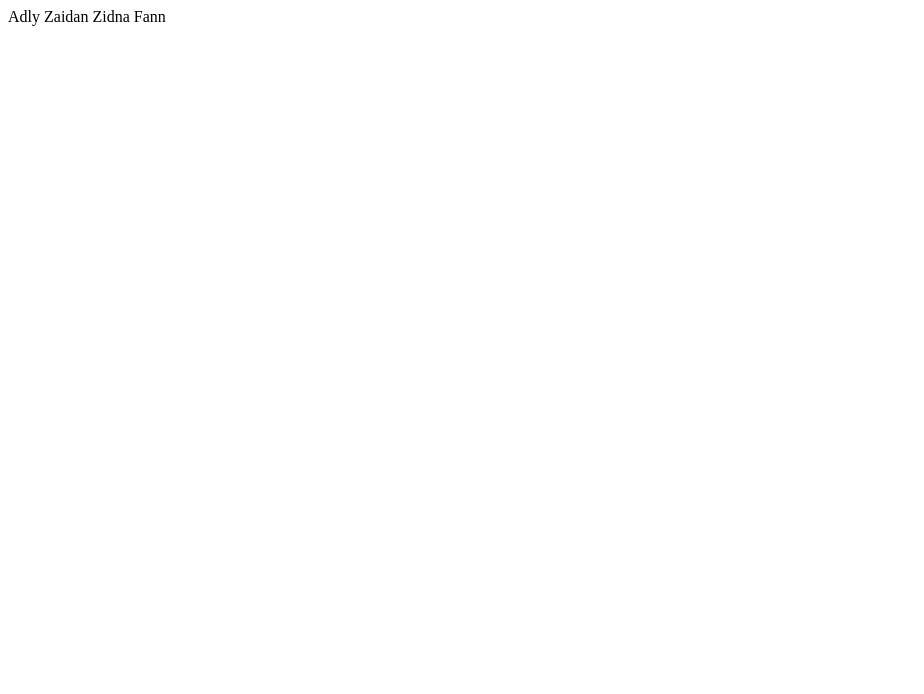
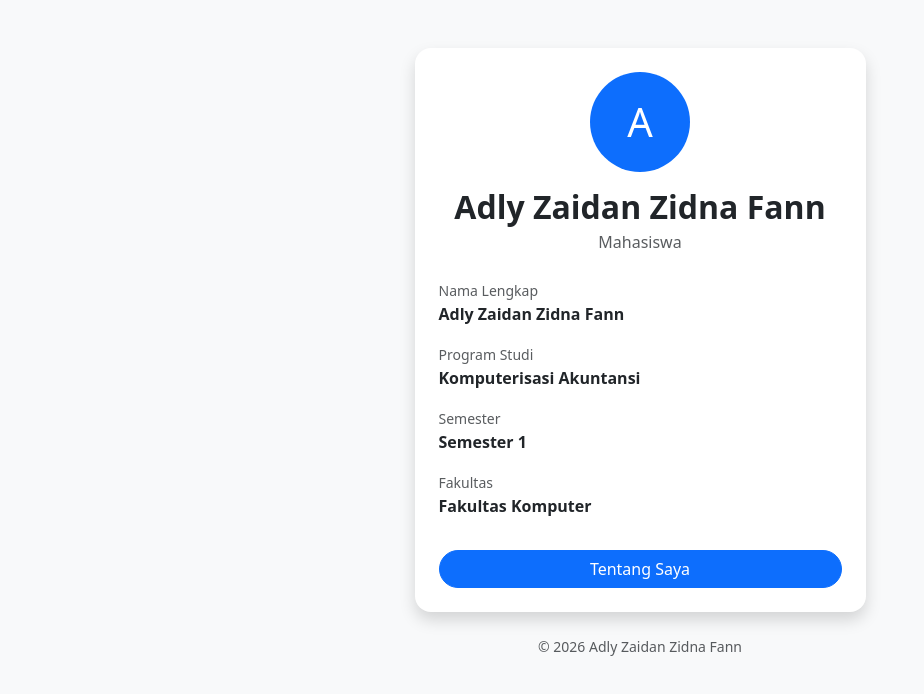
Before and after one commit to adlyzaidanzidnafann/adlyzaidanzidnafann, a plain HTML site: page index.html in a window 1280 px wide. Shown: the whole page, without its empty margins (0-924 px from the left). Drawn offline with nearby package versions, Linux system fonts and the light colour scheme.

Commit message:
Update index.html

```diff
--- a/index.html
+++ b/index.html
@@ -1 +1,102 @@
-Adly Zaidan Zidna Fann
+<!DOCTYPE html>
+<html lang="id">
+<head>
+    <meta charset="UTF-8">
+    <meta name="viewport" content="width=device-width, initial-scale=1.0">
+
+    <title>Biodata Adly Zaidan Zidna Fann</title>
+
+    <!-- Bootstrap CDN -->
+    <link
+        href="https://cdn.jsdelivr.net/npm/bootstrap@5.3.3/dist/css/bootstrap.min.css"
+        rel="stylesheet"
+    >
+</head>
+
+<body class="bg-light">
+
+    <div class="container py-5">
+        <div class="row justify-content-center">
+            <div class="col-12 col-md-6 col-lg-5">
+
+                <!-- Card Biodata -->
+                <div class="card shadow border-0 rounded-4">
+
+                    <div class="card-body text-center p-4">
+
+                        <!-- Foto -->
+                        <div class="mb-3">
+                            <div
+                                class="bg-primary text-white rounded-circle mx-auto d-flex align-items-center justify-content-center"
+                                style="width: 100px; height: 100px; font-size: 40px;"
+                            >
+                                A
+                            </div>
+                        </div>
+
+                        <!-- Nama -->
+                        <h2 class="fw-bold mb-1">
+                            Adly Zaidan Zidna Fann
+                        </h2>
+
+                        <p class="text-muted mb-4">
+                            Mahasiswa
+                        </p>
+
+                        <!-- Biodata -->
+                        <div class="text-start">
+
+                            <div class="mb-3">
+                                <small class="text-muted">Nama Lengkap</small>
+                                <div class="fw-semibold">
+                                    Adly Zaidan Zidna Fann
+                                </div>
+                            </div>
+
+                            <div class="mb-3">
+                                <small class="text-muted">Program Studi</small>
+                                <div class="fw-semibold">
+                                    Komputerisasi Akuntansi
+                                </div>
+                            </div>
+
+                            <div class="mb-3">
+                                <small class="text-muted">Semester</small>
+                                <div class="fw-semibold">
+                                    Semester 1
+                                </div>
+                            </div>
+
+                            <div class="mb-3">
+                                <small class="text-muted">Fakultas</small>
+                                <div class="fw-semibold">
+                                    Fakultas Komputer
+                                </div>
+                            </div>
+
+                        </div>
+
+                        <!-- Tombol -->
+                        <button class="btn btn-primary w-100 rounded-pill mt-3">
+                            Tentang Saya
+                        </button>
+
+                    </div>
+                </div>
+
+                <!-- Footer -->
+                <p class="text-center text-muted mt-4 small">
+                    © 2026 Adly Zaidan Zidna Fann
+                </p>
+
+            </div>
+        </div>
+    </div>
+
+    <!-- Bootstrap JS CDN -->
+    <script
+        src="https://cdn.jsdelivr.net/npm/bootstrap@5.3.3/dist/js/bootstrap.bundle.min.js">
+    </script>
+
+</body>
+</html>
```
